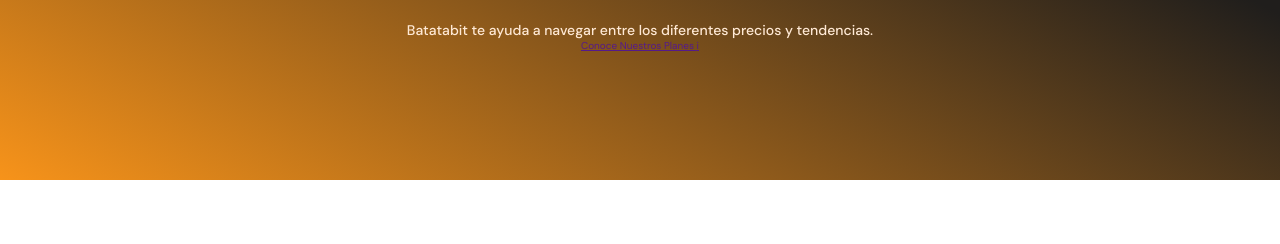
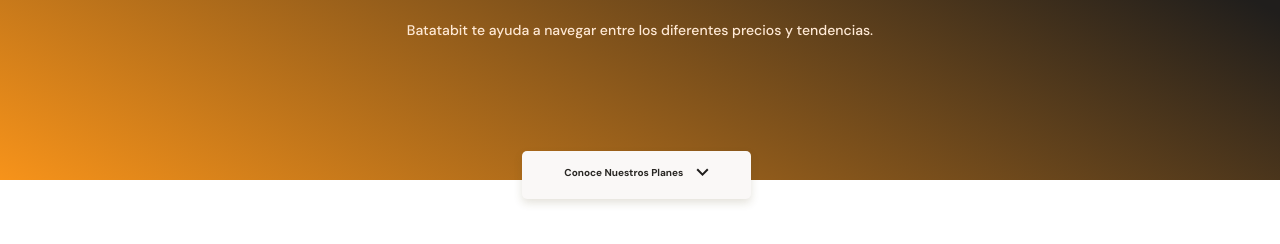
Before and after one commit to mister-ramoon/batabit, a plain HTML site: page index.htm in a window 1280 px wide. Shown: the part 154-398 px from the top of the page. Drawn offline with Linux system fonts and the light colour scheme.

Commit message:
Uso de position para botón flotante

```diff
--- a/index.htm
+++ b/index.htm
@@ -16,7 +16,7 @@
         <div class="header--title-container">
             <h1>La próxima revolución en el intercambio de criptomonedas.</h1>
             <p>Batatabit te ayuda a navegar entre los diferentes precios y tendencias.</p>
-            <a href="" class="header--button">Conoce Nuestros Planes <span>i</span> </a>
+            <a href="" class="header--button">Conoce Nuestros Planes <span></span> </a>
         </div>
     </header>
     <main>
--- a/styles.css
+++ b/styles.css
@@ -66,3 +66,28 @@ header img {
     line-height: 1.8rem;
     color: var(--soft-orange);
 }
+.header--title-container .header--button {
+    position: absolute;
+    left: calc(50% - 118px);
+    top: 270px;
+    display: block;
+    margin-top: 35px;
+    padding: 15px;
+    width: 229px;
+    height: 48px;
+    background-color: var(--off-white);
+    /* Sombra */
+    box-shadow: 0px 4px 8px rgba(89, 73, 30, 0.16);
+    border: none;
+    border-radius: 5px;
+    font-weight: bold;
+    text-decoration: none;
+    color: var(--black);
+}
+.header--button span {
+    display: inline-block;
+    width: 13px;
+    height: 8px;
+    margin-left: 10px;
+    background-image: url('./assets/icons/down-arrow.svg');
+}
```
